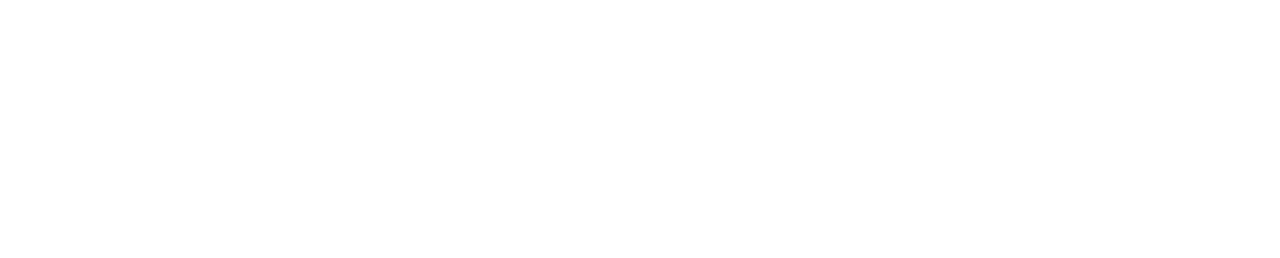
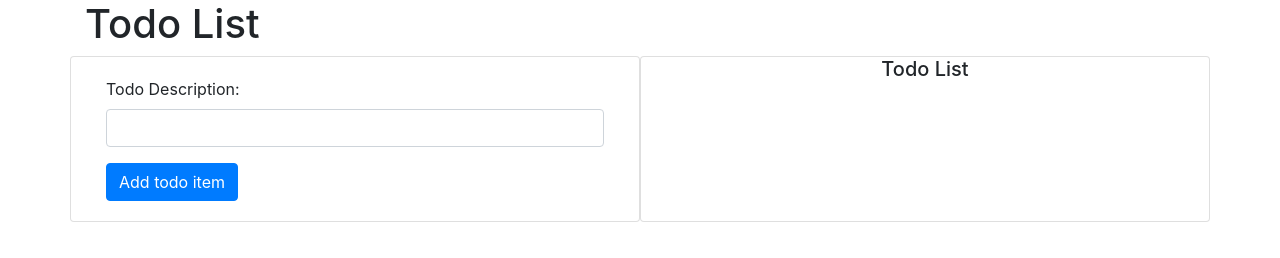
Before and after one commit to HeyImMatt/epicodus-todo-list, a plain HTML site: page index.html in a window 1280 px wide. Drawn offline with nearby package versions, Linux system fonts and the light colour scheme.

Commit message:
Add create todo form and todo list output area
Co-Authored-By: Chris Yoon <chy.yoon@gmail.com>

```diff
--- a/index.html
+++ b/index.html
@@ -19,3 +19,30 @@
   <script src="scripts.js" defer></script>
   <title>ToDo List</title>
 </head>
+  <div class="container">
+    <div class="row">
+      <div class="col-md-12">
+        <h1>Todo List</h1>
+      </div>
+      <div class="card col-md-6">
+        <div class="card-body">
+          <form id="create-todo">
+            <div class="form-group">
+              <label for="description-input">Todo Description:</label>
+              <input type="text" class="form-control" id="description-input" required>
+            </div>
+            <button type="submit" class="btn btn-primary">Add todo item</button>
+          </form>
+        </div>
+      </div>
+      <div class="card col-md-6">
+        <h5 class="text-center">Todo List</h5>
+        <div class="card-body" id="todo-list">
+
+        </div>
+      </div>
+    </div>
+  </div>
+<body>
+
+</body>
```
